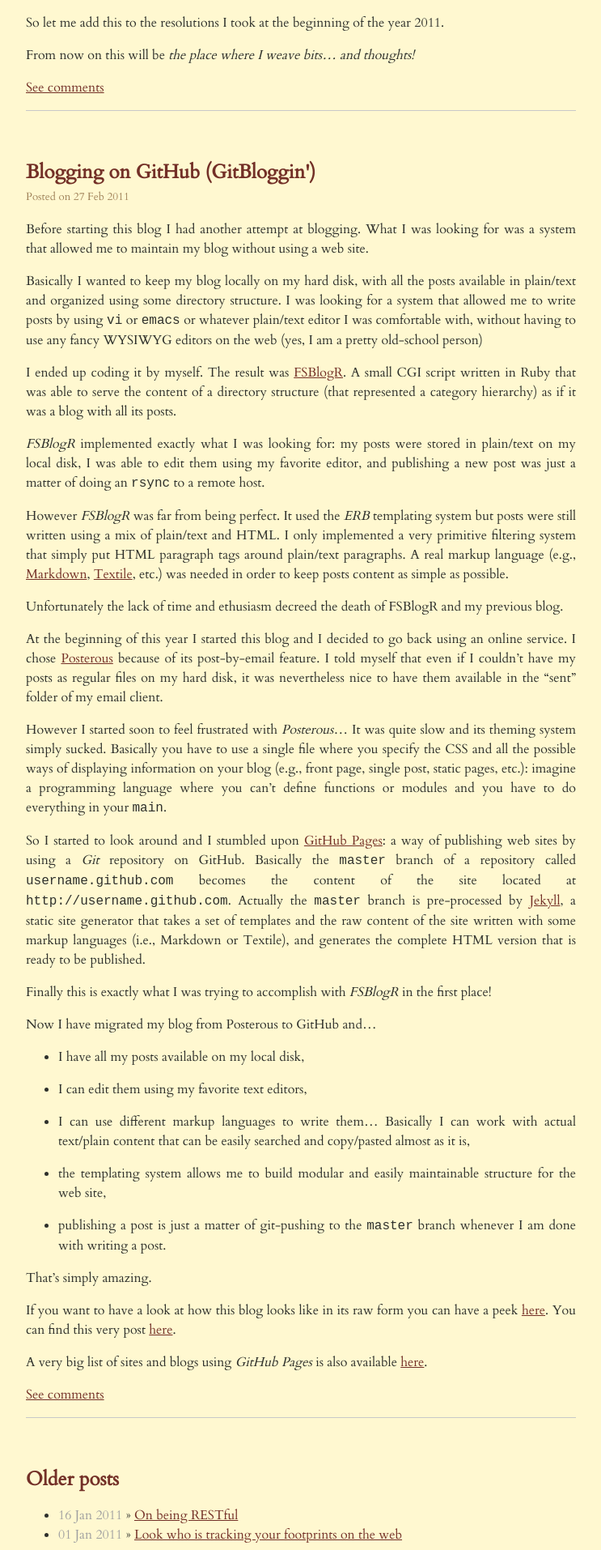
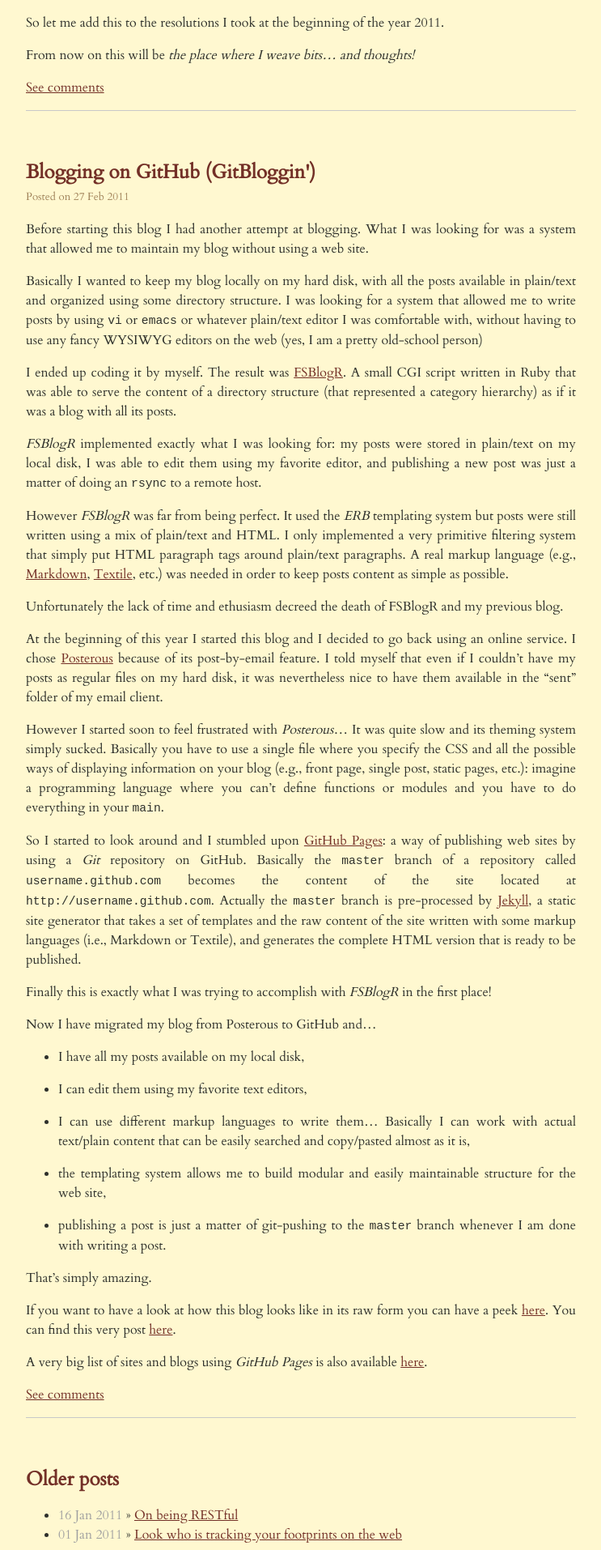
Before and after one commit to fmancinelli/fmancinelli.github.com, a Jekyll site: the page built from index.html, in a window 1280 px wide. Shown: the part 400-2314 px from the top of the page at 81% size, without its empty margins (268-1011 px from the left). Built offline with Jekyll 4.4.1, drawn with Linux system fonts in a browser that asks for light colours.

Commit message:
Changed the text size of <code> blocks in text. Much nicer.

```diff
--- a/stylesheets/style.css
+++ b/stylesheets/style.css
@@ -16,6 +16,10 @@
 
 a:visited {
     color: #733027;
+}
+
+code {
+  font-size: 11pt;
 }
 
 h1 > a:link {
@@ -111,6 +115,16 @@
     margin-bottom: 1em;
 }
 
+article.post > h1 {
+    font-size: 16pt;
+    color: #733027;
+}
+
+article.post > h2 {
+    font-size: 12pt;
+    color: #733027;
+}
+
 article.post img {
     display: block;
     margin-left: auto;
```
